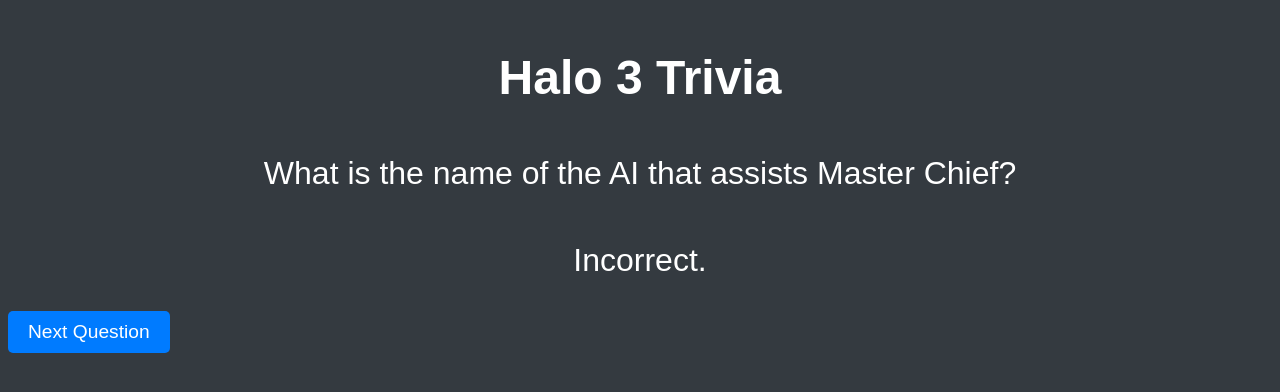
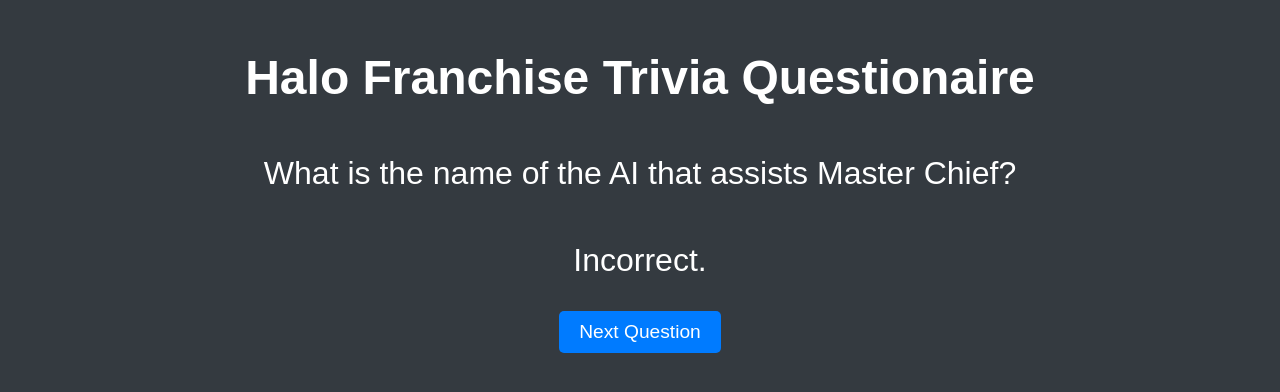
Before and after one commit to AustinPeltzer14/halo-trivia, a website: page index.html in a window 1280 px wide. Both pictures are taken after typing "Sample" into the empty fields and a click on the button "Submit". Drawn offline with Linux system fonts and the light colour scheme.

Commit message:
updated with no autofill/no lingering answer

```diff
--- a/index.html
+++ b/index.html
@@ -1,15 +1,15 @@
 <!DOCTYPE html>
 <html>
   <head>
-    <title>Halo 3 Trivia</title>
+    <title>Halo Franchise Trivia</title>
     <link rel="stylesheet" type="text/css" href="style.css">
   </head>
   <body>
-    <h1>Halo 3 Trivia</h1>
+    <h1>Halo Franchise Trivia Questionaire</h1>
     <div id="question-container">
       <p id="question-text"></p>
       <form id="answer-form">
-        <input type="text" id="answer-input" placeholder="Enter your answer here...">
+        <input type="text" id="answer-input" placeholder="Enter your answer here..." autocomplete="off">
         <button type="submit" id="submit-button">Submit</button>
       </form>
     </div>
--- a/script.js
+++ b/script.js
@@ -1,46 +1,48 @@
+//Array of objects that holds the questions and answers
+//JSON "jay sahn" = data javascript object notation. Back end creates an api and this is how front end usually recieves data.
 const questions = [
   {
     question: "What is the name of the AI that assists Master Chief?",
     answer: "Cortana"
   },
   {
-      question: "What is the name of the alien race that Master Chief fights against?",
+    question: "The Great Journey is a saying used by which alien race?",
     answer: "Covenant"
   },
   {
-      question: "What is the name of the main protagonist in Halo 3?",
-      answer: "Master Chief"
+    question: "What is the one word religious nickname the Covenant call Master Chief?",
+    answer: "Demon"
   },
   {
-      question: "What is the name of the organization that Master Chief is a part of?",
-      answer: "UNSC"
+    question: "What species within the Covenant are from a race of worms?",
+    answer: "Hunters"
   },
   {
     question: "What is the name of the planet where Master Chief crash lands in Halo 3?",
     answer: "Earth"
   },
   {
-      question: "What is the name of the main weapon used by the Covenant?",
-      answer: "Plasma Rifle"
+    question: "What is the name of the main weapon used by Elite Honor Gaurds?",
+    answer: "Energy Sword"
   },
   {
-      question: "What is the name of the main weapon used by Master Chief?",
-      answer: "Assault Rifle"
+    question: "What is the name of the main melee weapon used by a Brute Chieftain?",
+    answer: "Gravity Hammer"
   },
   {
-      question: "What is the name of the vehicle that Master Chief can drive?",
-      answer: "Warthog"
+    question: "What is the covenant sniper called",
+    answer: "Beam Rifle"
   },
   {
     question: "What is the name of the main antagonist in Halo 3?",
-      answer: "The Prophet of Truth"
+    answer: "The Prophet"
   },
   {
     question: "What is the name of the Flood leader in Halo 3?",
     answer: "Gravemind"
   }
 ];
-
+//pulling in html elements with unique ids and assigning them to a variable to be used in javascript/DOM
 const questionText = document.getElementById("question-text");
 const answerForm = document.getElementById("answer-form");
 const answerInput = document.getElementById("answer-input");
@@ -55,42 +57,57 @@
 let numCorrect = 0;
 
 function showQuestion() {
+  //questionText is pulling questionText from .getElementById
+  //questionText.textContent is whatever text is inside that questionText
+  //questions[currentQuestionIndex].question explanation : questions=array of all objects lines 5-42,currentQuestionIndex= question&answer example lines 5&6, and .question is pulling specifically the question information out of that object line 5.
   questionText.textContent = questions[currentQuestionIndex].question;
 }
-
 function checkAnswer(event) {
+  //preventDefault prevents page from reloading
   event.preventDefault();
+  //assigning a variable to the input value. Trim removes leading or ending spaces
   const userAnswer = answerInput.value.trim().toLowerCase();
+  //Same as earlier but pulling just the answer using .answer
   const correctAnswer = questions[currentQuestionIndex].answer.toLowerCase();
   if (userAnswer === correctAnswer) {
     resultText.textContent = "Correct!";
+    //numCorrect++ means you add 1 to this variable
     numCorrect++;
   } else {
     resultText.textContent = "Incorrect.";
   }
+  answerInput.value = "";
+  //hiding input and submit button
   answerForm.style.display = "none";
+  //result container pulling if or else statements using result-text depending if answer was correct or incorrect. Also pulling up container to show next button.
   resultContainer.style.display = "block";
-    nextButton.style.display = "block";
 }
 
 function nextQuestion() {
+  //it allows you to move to the next question by 1
   currentQuestionIndex++;
+  //.length tells you how much is in an array 10 total questions.
+  //currentQuestionIndex is what question you are on and if it is above 10 means test is over and show results
   if (currentQuestionIndex >= questions.length) {
-      // End of questions
+    showResults();
+  } else {
+    //shows input in nsubmit button
+    answerForm.style.display = "block";
+    //hides the feedback whether right or wrong
+    resultContainer.style.display = "none";
+    //run show question
+    showQuestion();
+  }
+}
+
+function showResults() {
+  resultText.textContent = `You got ${numCorrect} out of ${questions.length} correct!`;
   questionContainer.style.display = "none";
   resultContainer.style.display = "none";
   endContainer.style.display = "block";
-      endText.textContent = `You got ${numCorrect} out of ${questions.length} correct.`;
-    } else {
-      // Display next question
-      questionText.textContent = questions[currentQuestionIndex].question;
-      answerForm.reset();
-      answerForm.style.display = "block";
-      resultContainer.style.display = "none";
-      nextButton.style.display = "none";
-    }
 }
 
 showQuestion();
-  answerForm.addEventListener("submit", checkAnswer);
+
+submitButton.addEventListener("click", checkAnswer);
 nextButton.addEventListener("click", nextQuestion);
--- a/style.css
+++ b/style.css
@@ -1,6 +1,12 @@
 body {
   font-family: Arial, sans-serif;
   background-color: #343a40;
+  color: #fff;
+  text-align: center;
+  font-family: Arial, sans-serif;
+  background-image: url();
+  background-size: cover;
+  background-position: center;
   color: #fff;
   text-align: center;
 }
```
Lines whose indentation alone changed are shown as unchanged.
